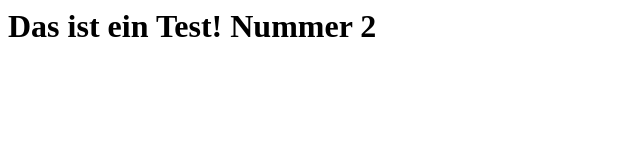
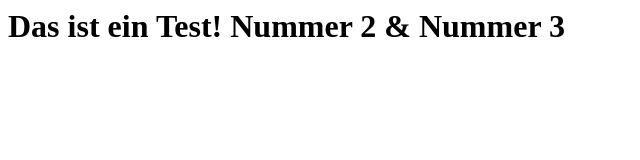
Before and after one commit to anschmidt01/Webtech22, a plain HTML site: page Uebung1/index.html in a window 1280 px wide. Shown: the whole page, without its empty margins (0-640 px from the left). Drawn offline with Linux system fonts and the light colour scheme.

Commit message:
drittes Commit

```diff
--- a/Uebung1/index.html
+++ b/Uebung1/index.html
@@ -1,3 +1,3 @@
 <h1>
-    Das ist ein Test! Nummer 2
+    Das ist ein Test! Nummer 2 & Nummer 3
 </h1>
```
